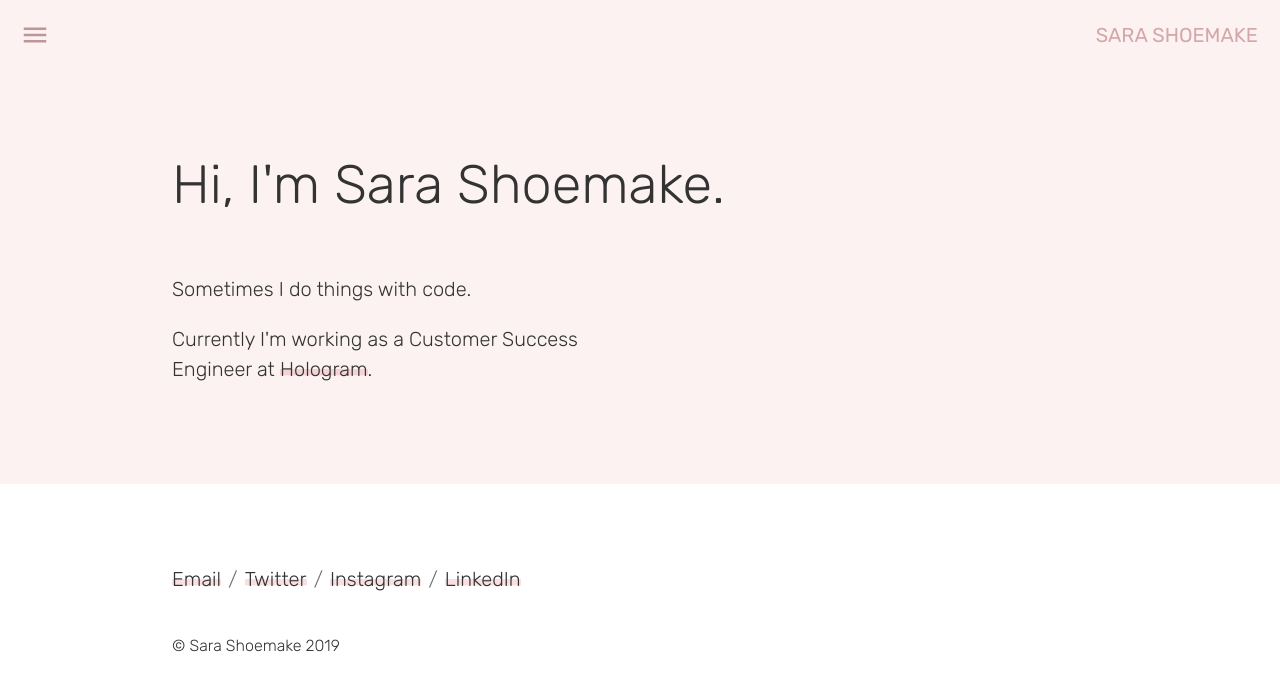
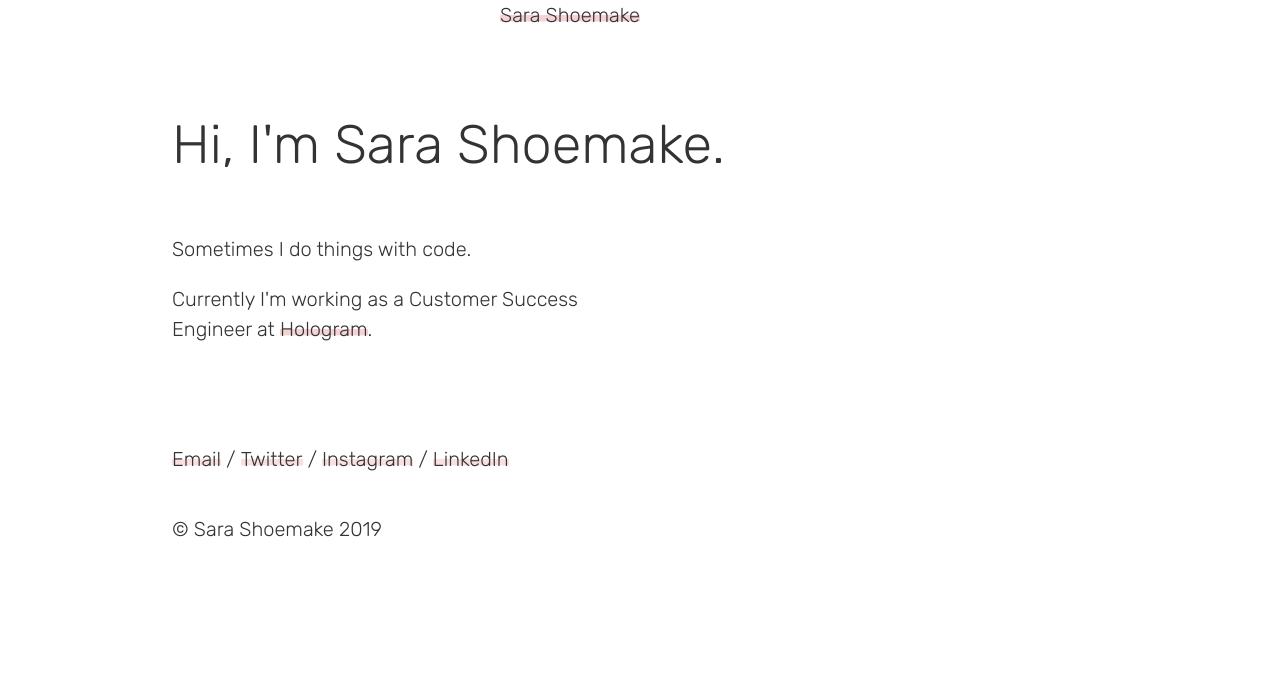
Before and after one commit to sarashoemake/website, a Jekyll site: the page built from index.html, in a window 1280 px wide. Shown: the top 691 px of the page. Built offline with Jekyll 4.4.1, drawn with Linux system fonts in a browser that asks for light colours.

Commit message:
remove dependency

```diff
--- a/_includes/titlebar.html
+++ b/_includes/titlebar.html
@@ -1,13 +1,5 @@
 
 <section class="titlebar">
-  <div class="controls">
-    <a href='#' id="nav__toggle" class="nav__toggle">
-      <i class="material-icons md-30">
-        menu
-      </i>
-    </a>
-  </div>
-  <div></div>
   <div id="logo" class="logo">
     <a href="/" class="nav__logo" >Sara Shoemake</a>
   </div>
--- a/css/style.scss
+++ b/css/style.scss
@@ -15,7 +15,6 @@
 $pink: #f1bec0;
 $charcoal: #333;
 $text: $charcoal;
-$nav-width: 250px;
 
 @function tint($color, $percentage) {
   @return mix(white, $color, $percentage);
@@ -272,162 +271,6 @@
   }
 }
 
-.nav__logo {
-  font-size: 1rem;
-  text-transform: uppercase;
-  font-weight: 400;
-  display: inline-block;
-  padding: 1rem 1.1rem;
-  @media only screen and (min-width: 70em) {
-    margin: 0;
-  }
-}
-
-.nav__logo,
-.nav__toggle {
-  color: $text;
-  color: $pink-text;
-  text-decoration: none;
-  vertical-align: middle;
-  &:before {
-    content: none;
-  }
-  &:hover {
-    color: $text;
-    color: shade($pink-text,10%);
-  }
-  &:active {
-    color: $text;
-    color: shade($pink-text,10%);
-  }
-  &:visited {
-    color: $text;
-    color: shade($pink-text, 10%);
-  }
-}
-
-.nav__toggle i {
-  padding: 1rem;
-}
-
-#nav {
-  //background: tint($pink, 70%);
-  background: $text;
-  color: white;
-  width: $nav-width;
-  height: 100%;
-  position: fixed;
-  top: 0;
-  left: -$nav-width;
-  transition: all .3s ease;
-  padding: 8px;
-  a {
-    color: white;
-    &:before {
-      background: tint($pink, 50%);
-    }
-    &:hover {
-      &:before {
-        transform: none;
-      }
-    }
-  }
-}
-
-#nav__toggle, #logo {
-  transition: all .3s ease;
-}
-
 .logo {
   text-align: right;
 }
-
-/* Off Canvas Navigation */
-.main {
-  width: 100%;
-  position: absolute;
-  left: 0;
-  transition: .3s ease all;
-}
-
-.top {
-  background: tint($pink, 80%);
-  padding-bottom: 4rem;
-  z-index: -1;
-}
-
-.show-nav #nav,
-.show-nav .main {
-  transform: translateX($nav-width);
-}
-
-a.nav__item {
-  //@extend .mono;
-  font-size: 1.2rem;
-  color: shade($pink, 70%);
-  text-decoration: none;
-  vertical-align: middle;
-  display: block;
-  font-weight: 300;
-  padding: 1em 1em;
-  &:before {
-    content: none;
-  }
-  &:visited {
-    color: shade($pink, 70%);
-  }
-  &:hover {
-    color: shade($pink, 40%);
-  }
-  &:active {
-     color: shade($pink, 40%);
-  }
-  &.-active {
-    color: shade($pink, 80%) !important;
-    &:active,
-    &:visited,
-    &:hover,
-    &:active {
-      color: shade($pink, 70%);
-    }
-  }
-}
-
-.recipe {
-  .recipe__details {
-    @extend .section-divider;
-  }
-}
-
-.cooksnote {
-  margin: 2rem 0 3rem;
-  $col: tint($pink, 70%);
-  // background: $col;
-  //border-left: 7px solid tint($pink, 30%);
-  border-radius: 5px;
-  color: shade($pink, 30%);
-  // outline: 1rem solid $col;
-  position: relative;
-  // z-index: -1; Why did I do this?
-  padding-top: 1rem;
-
-  &:before {
-    content: "Cooks note";
-    position: absolute;
-    top: -0.5em;
-    text-transform: uppercase;
-    font-size: 0.7em;
-    font-weight: 400;
-    letter-spacing: 0.05em;
-  }
-}
-
-.small {
-  font-size: .8rem;
-}
-
-.link-divider {
-  color: tint($text, 30%);
-  padding: 0 0.1rem;
-  font-weight: 300;
-}
```
